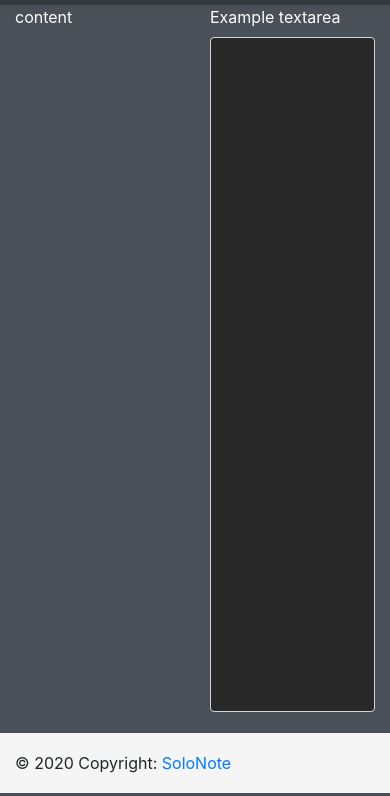
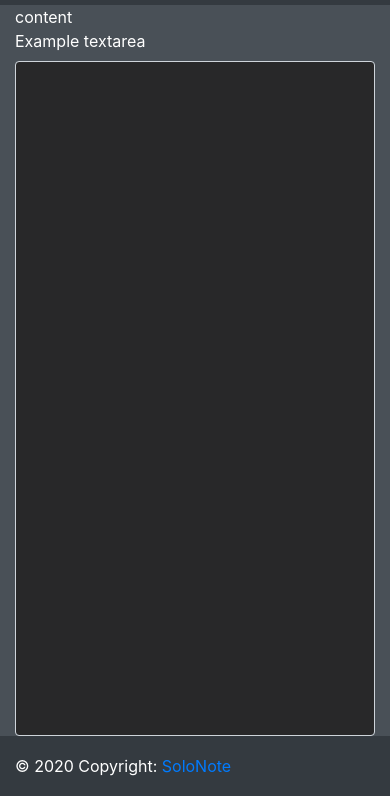
Before and after one commit to d9nchik/note, a plain HTML site: page index.html in a window 390 px wide. Shown: the part 51-847 px from the top of the page. Drawn offline with nearby package versions, Linux system fonts and the light colour scheme.

Commit message:
Some tuning of our note page.

```diff
--- a/css/main.css
+++ b/css/main.css
@@ -20,9 +20,6 @@ body {
 body{
     background-color: #495057;
 }
-#mainBody{
-    color: white;
-}
 
 #noteTextArea{
     background-color: #282829;
--- a/index.html
+++ b/index.html
@@ -18,10 +18,10 @@
 <!--Header-->
 
 <!--Body-->
-<div class="container" id="mainBody">
+<div class="container text-white" id="mainBody">
     <div class="row">
-        <div class="col">content</div>
-        <div class="col" id="textAreaColumn">
+        <div class="col-sm-12 col-xl-4 col-lg-3">content</div>
+        <div class="col-sm-12 col-xl-8 col-lg-9" id="textAreaColumn">
                 <label for="noteTextArea">Example textarea</label>
                 <textarea class="form-control" id="noteTextArea"></textarea>
         </div>
@@ -30,9 +30,9 @@
 <!--Body-->
 
 <!--Footer-->
-<footer class="footer">
+<footer class="footer bg-dark">
     <!-- Copyright -->
-    <div class="container">© 2020 Copyright:
+    <div class="container text-white">© 2020 Copyright:
         <a href="#">SoloNote</a>
     </div>
     <!-- Copyright -->
```
